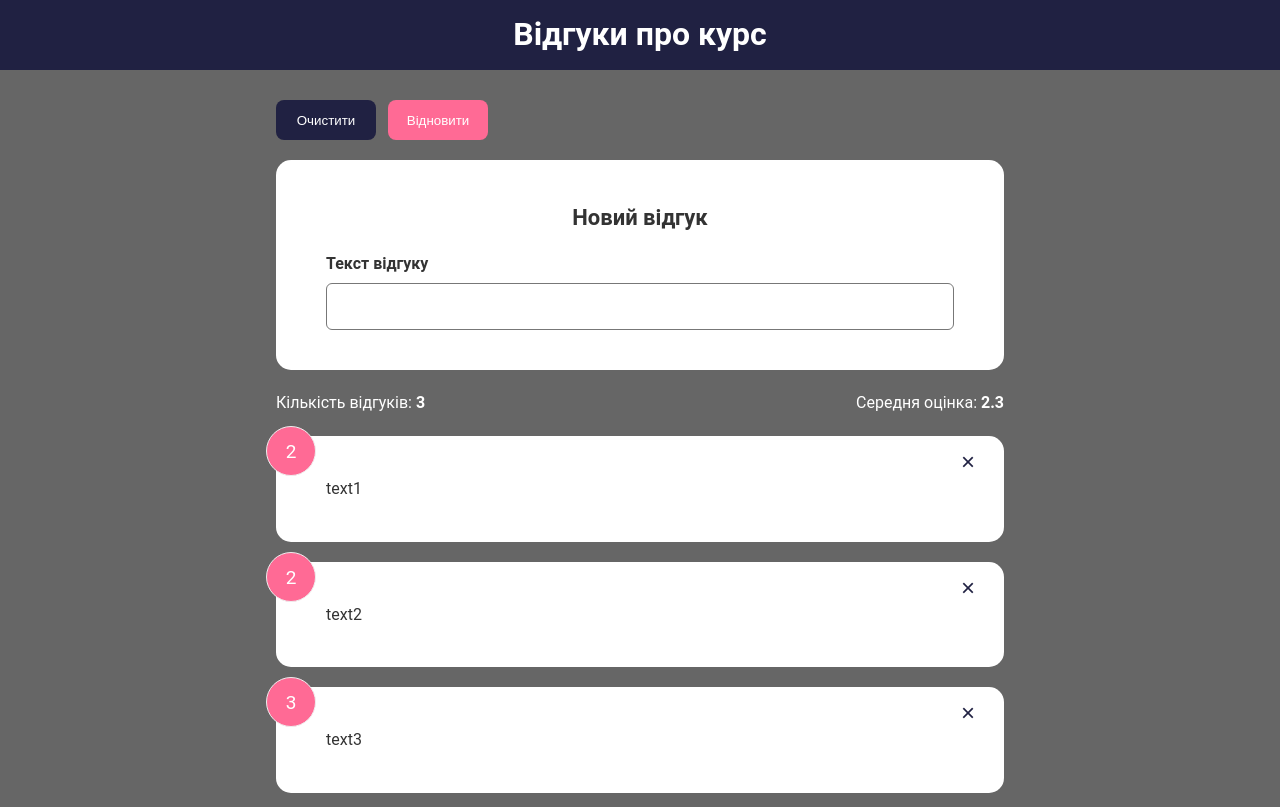
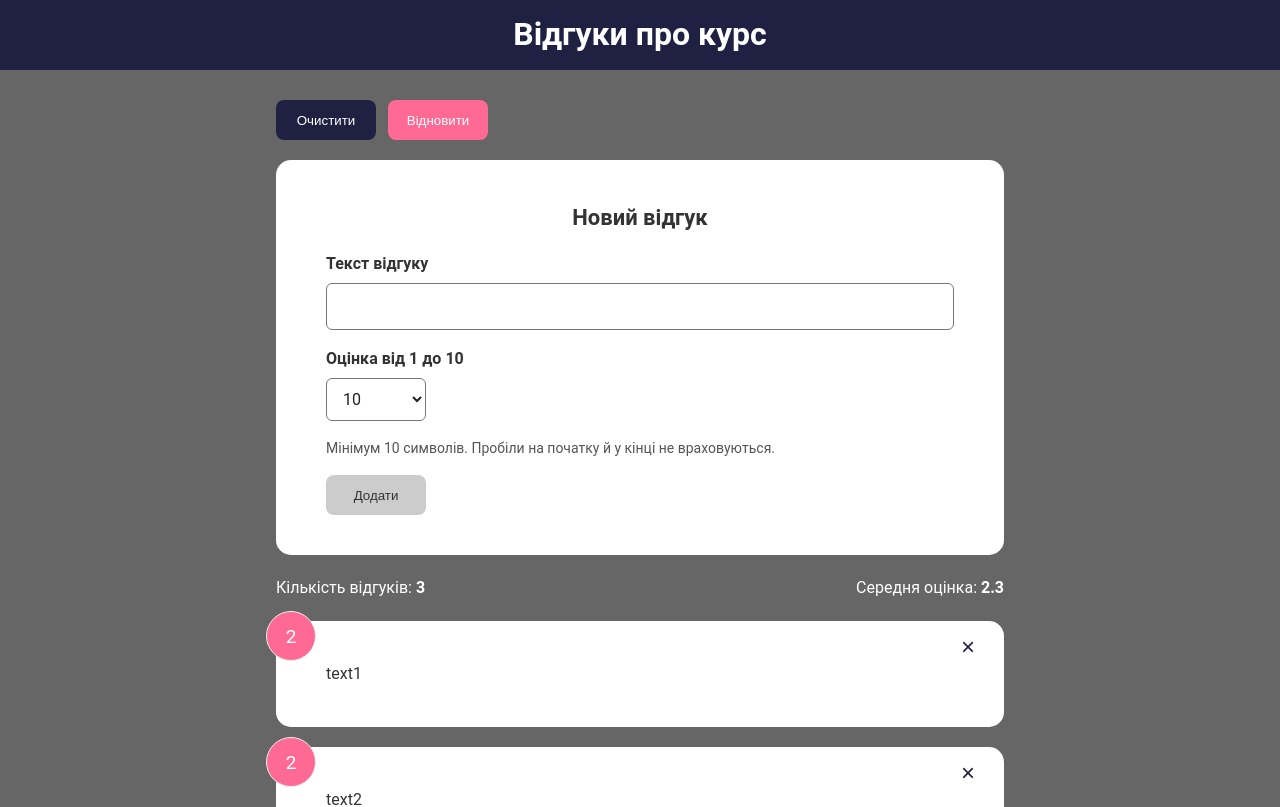
Before and after one commit to Volodymyr-Kovdrysh/frontend-2026, a React (Vite) app: page / in a window 1280 px wide. Shown: the top 807 px of the page. Built offline with nearby package versions, Linux system fonts and the light colour scheme.

Commit message:
Кінець лекції №5

```diff
--- a/package.json
+++ b/package.json
@@ -11,7 +11,8 @@
   },
   "dependencies": {
     "react": "^19.2.8",
-    "react-dom": "^19.2.8"
+    "react-dom": "^19.2.8",
+    "uuid": "^14.0.2"
   },
   "devDependencies": {
     "@eslint/js": "^10.0.1",
--- a/src/App.jsx
+++ b/src/App.jsx
@@ -1,4 +1,5 @@
 import { useState } from "react";
+import { v4 as uuidv4 } from "uuid";
 import list from "./data/FeedbackData.js";
 import FeedBackList from "./components/FeedBackList.jsx";
 import FeedBackStat from "./components/FeedBackStat.jsx";
@@ -7,6 +8,11 @@ import FeedBackForm from "./components/FeedBackForm.jsx";
 
 function App() {
   const [feedbacks, setFeedbacks] = useState(list);
+
+  const addFeedBack = (newFeedback) => {
+    const feedback = { ...newFeedback, id: uuidv4() };
+    setFeedbacks((prev) => [...prev, feedback]);
+  };
 
   const handleDelete = (id) => {
     if (!window.confirm("Видалити цей відгук??")) {
@@ -47,7 +53,7 @@ function App() {
             Відновити
           </button>
         </div>
-        <FeedBackForm />
+        <FeedBackForm onAdd={addFeedBack} />
         <FeedBackStat feedbacks={feedbacks} />
         <FeedBackList feedbacks={feedbacks} onDelete={handleDelete} />
       </main>
--- a/src/components/FeedBackForm.jsx
+++ b/src/components/FeedBackForm.jsx
@@ -1,11 +1,25 @@
 import { useState } from "react";
+import RatingSelect from "./RatingSelect.jsx";
 import Card from "../shared/Card.jsx";
 
-const FeedBackForm = () => {
+const FeedBackForm = ({ onAdd }) => {
   const [text, setText] = useState("");
+  const [rating, setRating] = useState(10);
+  const trimedText = text.trim();
+  const isValid = trimedText.length >= 10;
+  const showError = text.length > 0 && !isValid;
+
+  const handleSubmit = (event) => {
+    event.preventDefault();
+    if (!isValid) {
+      return;
+    }
+    onAdd({ text, rating });
+    setText("");
+  };
   return (
     <Card>
-      <div className="feedback-form">
+      <form className="feedback-form" onSubmit={handleSubmit}>
         <h2>Новий відгук</h2>
         <div className="form-field">
           <label htmlFor="feedback-text">Текст відгуку</label>
@@ -16,7 +30,20 @@ const FeedBackForm = () => {
             onChange={(event) => setText(event.target.value)}
           />
         </div>
-      </div>
+        <RatingSelect rating={rating} onChange={setRating} />
+        <p
+          id="feedback-help"
+          className={showError ? "form-error" : "form-help"}
+          aria-live="polite"
+        >
+          {showError
+            ? "Введіть щонайменше 10 символів без пробілів на початку й у кінці."
+            : "Мінімум 10 символів. Пробіли на початку й у кінці не враховуються."}
+        </p>
+        <button type="submit" className="btn btn-primary" disabled={!isValid}>
+          Додати
+        </button>
+      </form>
     </Card>
   );
 };
--- /dev/null
+++ b/src/components/RatingSelect.jsx
@@ -0,0 +1,20 @@
+function RatingSelect({ rating, onChange }) {
+  return (
+    <div className="form-field rating-select">
+      <label htmlFor="feedback-rating">Оцінка від 1 до 10</label>
+      <select
+        id="feedback-rating"
+        value={rating}
+        onChange={(event) => onChange(Number(event.target.value))}
+      >
+        {[1, 2, 3, 4, 5, 6, 7, 8, 9, 10].map((value) => (
+          <option key={value} value={value}>
+            {value}
+          </option>
+        ))}
+      </select>
+    </div>
+  );
+}
+
+export default RatingSelect;
```
Also changed, not shown: 1 other file (tests, documents, lock files or other folders).
